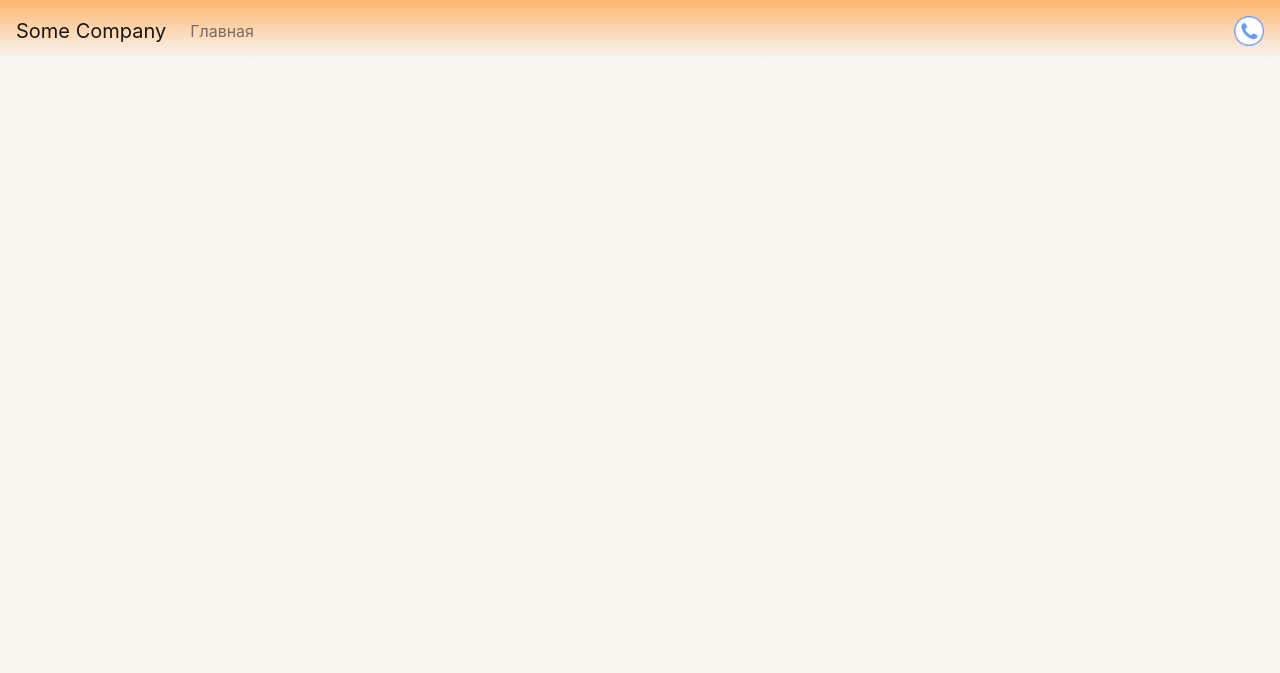
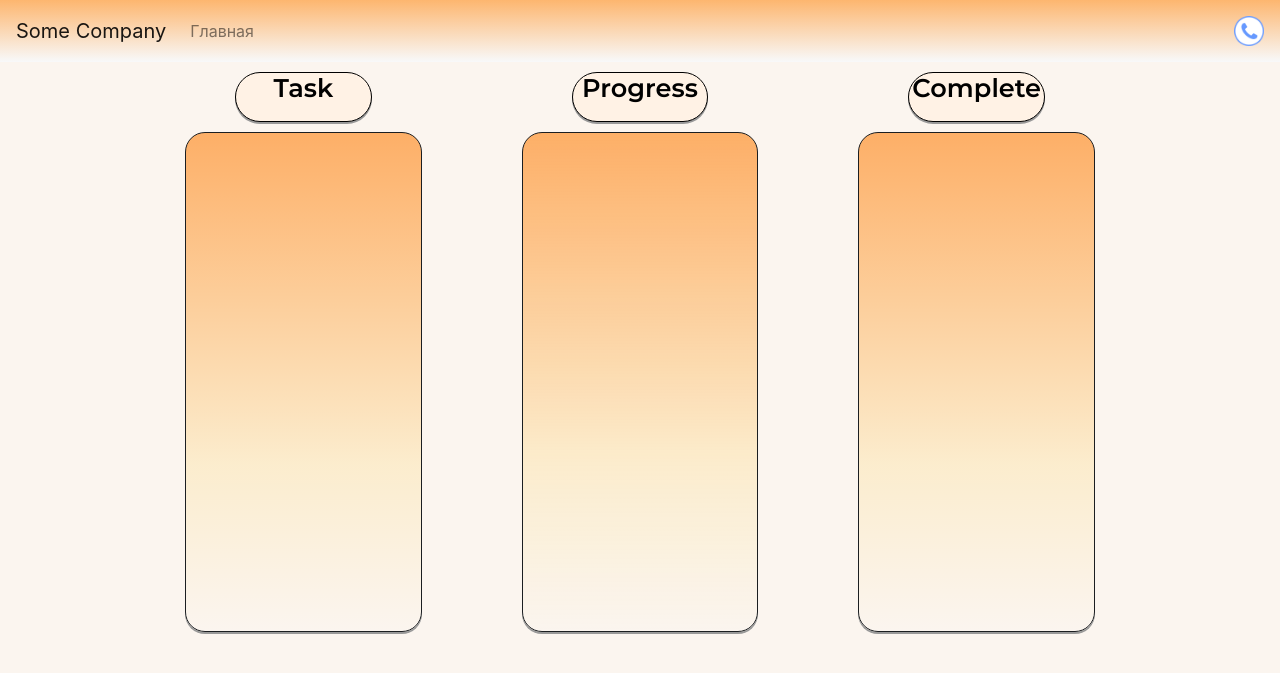
Before and after one commit to junmaks/WebOrganizer, a Django app: page / in a window 1280 px wide. Shown: the top 673 px of the page. Run offline with Django 3.2, Linux system fonts and the light colour scheme; data that the repository does not hold is empty; some libraries are stand-ins or nearby versions.

Commit message:
вывод задачи в зависимости от их статуса

```diff
--- a/weborganizer/tasks/templates/tasks/index.html
+++ b/weborganizer/tasks/templates/tasks/index.html
@@ -6,4 +6,63 @@
 
 
 {% block content %}
+<div class="row padding_container">
+
+    <div class="col-sm-4 ">
+        <div class="oval">
+            <a href="{% url 'view' %}"><h1 class="text-center text_title">Task</h1></a>
+        </div>
+        <div class="col colinner">
+            {% for item in status_task %}
+            <div class="row-2 oval">
+                <div class="ml-3 mr-3">
+                    <h1 class="text-center small_card_title">{{item.title}}</h1>
+                </div>
+                <div class="ml-3 mr-3">
+                    <p class="small_card_date">{{item.time_start}}</p>
+                </div>
+            </div>
+            {% endfor %}
+        </div>
+    </div>
+
+    <div class="col-sm-4 ">
+        <div class="oval">
+
+            <a href="{% url 'view' %}"><h1 class="text-center text_title">Progress</h1></a>
+        </div>
+
+        <div class="col colinner">
+            {% for item in status_progress %}
+            <div class="row-2 oval">
+                <div class="ml-3 mr-3">
+                    <h1 class="text-center small_card_title">{{item.title}}</h1>
+                </div>
+                <div class="ml-3 mr-3">
+                    <p class="small_card_date">{{item.time_end}}</p>
+                </div>
+            </div>
+            {% endfor %}
+        </div>
+    </div>
+
+    <div class="col-sm-4 ">
+        <div class="oval">
+            <a href="{% url 'view' %}"><h1 class="text-center text_title">Complete</h1></a>
+        </div>
+        <div class="col colinner">
+            {% for item in status_complete %}
+            <div class="row-2 oval">
+                <div class="ml-3 mr-3">
+                    <h1 class="text-center small_card_title">{{item.title}}</h1>
+                </div>
+                <div class="ml-3 mr-3">
+                    <p class="small_card_date">{{item.time_end}}</p>
+                </div>
+            </div>
+            {% endfor %}
+        </div>
+    </div>
+</div>
+
 {% endblock %}
```
